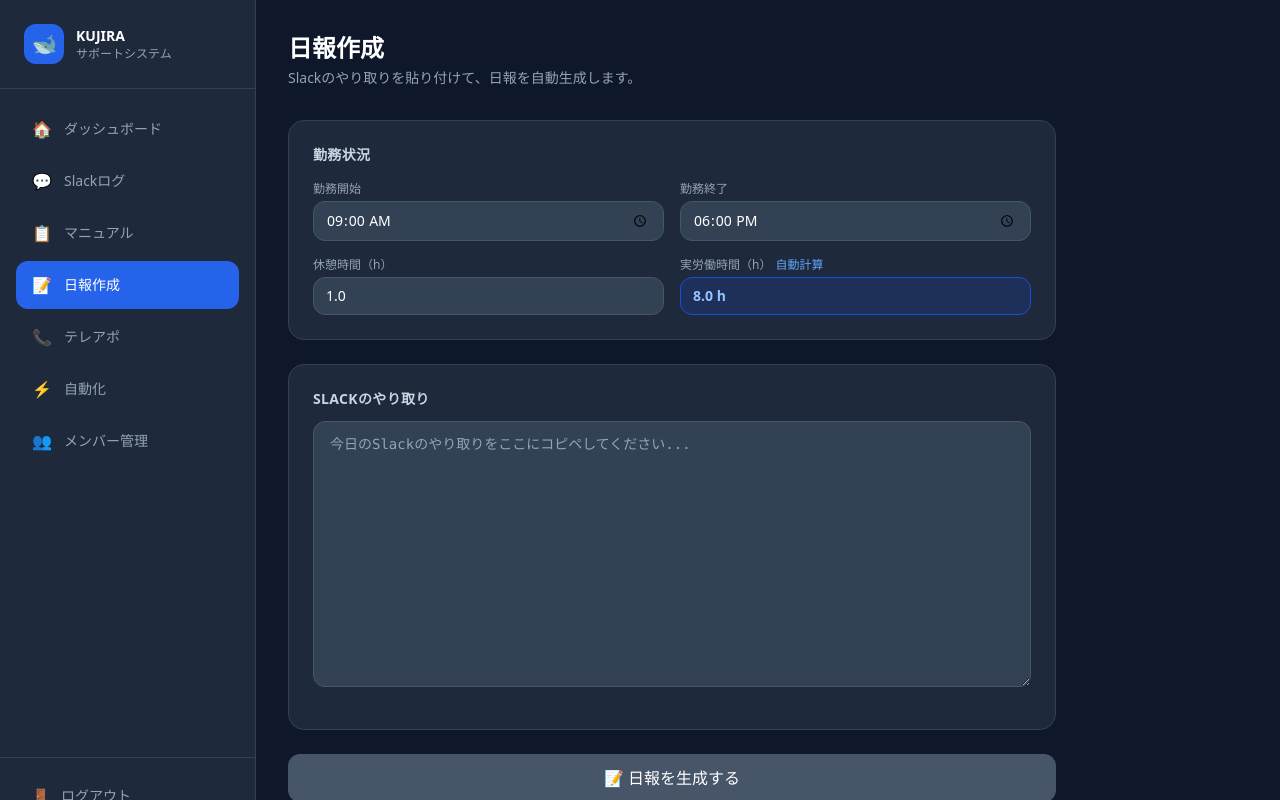
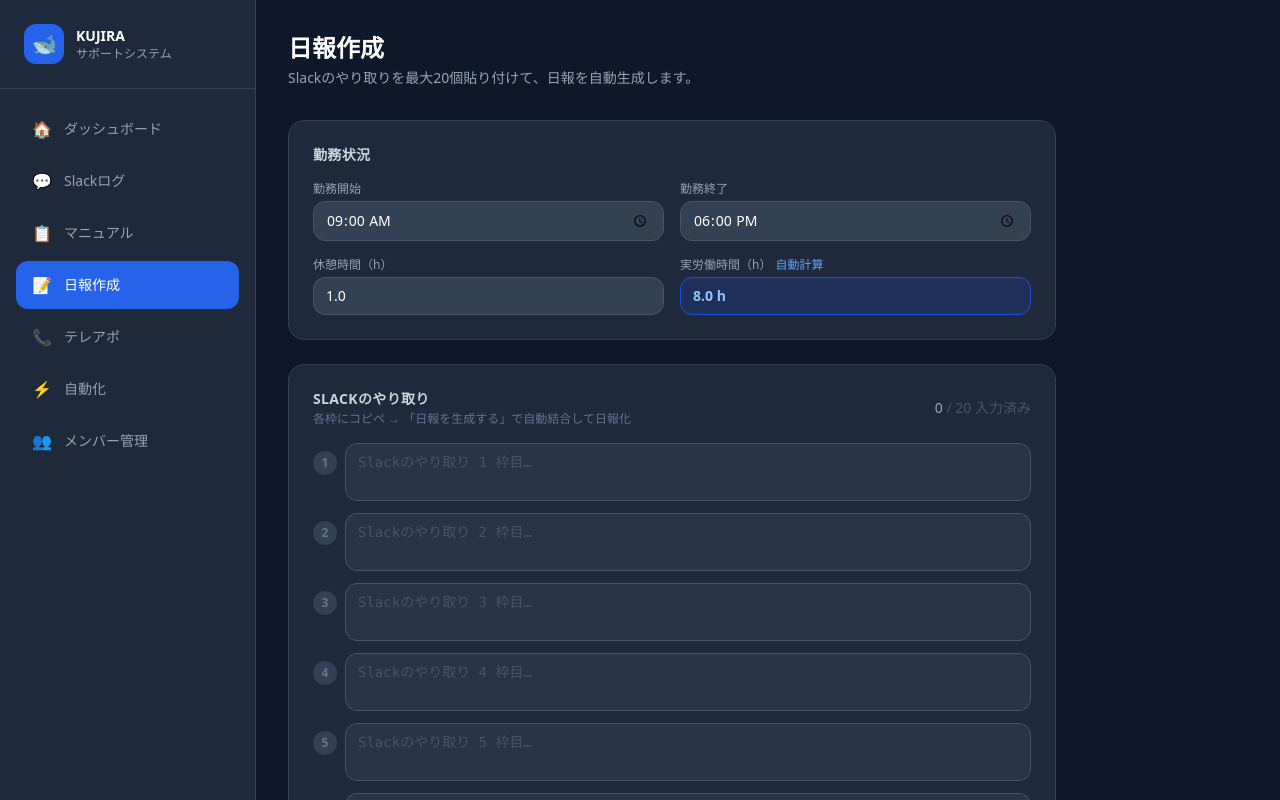
Before and after one commit to fyoneyone9-cyber/kujira-support, a Next.js app: page /nippou in a window 1280 px wide. Shown: the top 800 px of the page. Built offline with nearby package versions, Linux system fonts and the light colour scheme.

Commit message:
feat: 日報のSlack入力を20枠コピペ→自動結合方式に変更

```diff
--- a/src/app/(app)/nippou/page.tsx
+++ b/src/app/(app)/nippou/page.tsx
@@ -5,9 +5,8 @@ import { useState } from 'react'
 const DEFAULT_START = '09:00'
 const DEFAULT_END = '18:00'
 const DEFAULT_BREAK = '1.0'
+const SLOT_COUNT = 20
 
-
-// HH:MM × 2 → 差を時間（小数）で返す
 function calcWork(start: string, end: string, br: string): string {
   const [sh, sm] = start.split(':').map(Number)
   const [eh, em] = end.split(':').map(Number)
@@ -19,30 +18,36 @@ function calcWork(start: string, end: string, br: string): string {
 }
 
 export default function NippouPage() {
-  const [slackContent, setSlackContent] = useState('')
   const [startTime, setStartTime] = useState(DEFAULT_START)
-  const [endTime, setEndTime] = useState(DEFAULT_END)
+  const [endTime, setEndTime]     = useState(DEFAULT_END)
   const [breakTime, setBreakTime] = useState(DEFAULT_BREAK)
+  const workTime = calcWork(startTime, endTime, breakTime)
 
-  // 実労働時間は自動計算（手入力なし）
-  const workTime = calcWork(startTime, endTime, breakTime)
-  const [loading, setLoading] = useState(false)
-  const [error, setError] = useState('')
+  // 20個のSlack貼り付け枠
+  const [slots, setSlots] = useState<string[]>(Array(SLOT_COUNT).fill(''))
+
+  const setSlot = (i: number, v: string) => {
+    setSlots(prev => { const n = [...prev]; n[i] = v; return n })
+  }
+  const clearSlot = (i: number) => setSlot(i, '')
+
+  // 入力済みスロットだけ結合
+  const mergedContent = slots.filter(s => s.trim()).join('\n\n---\n\n')
+  const filledCount   = slots.filter(s => s.trim()).length
+
+  const [loading, setLoading]     = useState(false)
+  const [error, setError]         = useState('')
   const [nippouBody, setNippouBody] = useState('')
-  const [copied, setCopied] = useState(false)
+  const [copied, setCopied]       = useState(false)
 
   const generate = async () => {
-    if (!slackContent.trim()) return
-    setLoading(true)
-    setError('')
-    setNippouBody('')
-    setCopied(false)
-
+    if (!mergedContent) return
+    setLoading(true); setError(''); setNippouBody(''); setCopied(false)
     try {
       const res = await fetch('/api/ai/nippou', {
         method: 'POST',
         headers: { 'Content-Type': 'application/json' },
-        body: JSON.stringify({ content: slackContent }),
+        body: JSON.stringify({ content: mergedContent }),
       })
       const data = await res.json()
       if (!res.ok) throw new Error(data.error)
@@ -73,45 +78,34 @@ ${nippouBody}`
     <div className="max-w-3xl">
       <div className="mb-8">
         <h1 className="text-2xl font-bold text-white">日報作成</h1>
-        <p className="text-slate-400 text-sm mt-1">Slackのやり取りを貼り付けて、日報を自動生成します。</p>
+        <p className="text-slate-400 text-sm mt-1">Slackのやり取りを最大20個貼り付けて、日報を自動生成します。</p>
       </div>
 
       <div className="space-y-6">
+
         {/* 勤務状況 */}
         <div className="bg-slate-800 rounded-2xl p-6 border border-slate-700 space-y-4">
           <h2 className="text-sm font-semibold text-slate-300 uppercase tracking-wide">勤務状況</h2>
           <div className="grid grid-cols-2 gap-4">
             <div>
               <label className="block text-xs text-slate-400 mb-1">勤務開始</label>
-              <input
-                type="time"
-                value={startTime}
-                onChange={(e) => setStartTime(e.target.value)}
-                className="w-full px-3 py-2 bg-slate-700 border border-slate-600 rounded-xl text-white text-sm focus:outline-none focus:ring-2 focus:ring-blue-500"
-              />
+              <input type="time" value={startTime} onChange={e => setStartTime(e.target.value)}
+                className="w-full px-3 py-2 bg-slate-700 border border-slate-600 rounded-xl text-white text-sm focus:outline-none focus:ring-2 focus:ring-blue-500" />
             </div>
             <div>
               <label className="block text-xs text-slate-400 mb-1">勤務終了</label>
-              <input
-                type="time"
-                value={endTime}
-                onChange={(e) => setEndTime(e.target.value)}
-                className="w-full px-3 py-2 bg-slate-700 border border-slate-600 rounded-xl text-white text-sm focus:outline-none focus:ring-2 focus:ring-blue-500"
-              />
+              <input type="time" value={endTime} onChange={e => setEndTime(e.target.value)}
+                className="w-full px-3 py-2 bg-slate-700 border border-slate-600 rounded-xl text-white text-sm focus:outline-none focus:ring-2 focus:ring-blue-500" />
             </div>
             <div>
               <label className="block text-xs text-slate-400 mb-1">休憩時間（h）</label>
-              <input
-                type="number"
-                step="0.5"
-                min="0"
-                value={breakTime}
-                onChange={(e) => setBreakTime(e.target.value)}
-                className="w-full px-3 py-2 bg-slate-700 border border-slate-600 rounded-xl text-white text-sm focus:outline-none focus:ring-2 focus:ring-blue-500"
-              />
+              <input type="number" step="0.5" min="0" value={breakTime} onChange={e => setBreakTime(e.target.value)}
+                className="w-full px-3 py-2 bg-slate-700 border border-slate-600 rounded-xl text-white text-sm focus:outline-none focus:ring-2 focus:ring-blue-500" />
             </div>
             <div>
-              <label className="block text-xs text-slate-400 mb-1">実労働時間（h）<span className="ml-1 text-blue-400">自動計算</span></label>
+              <label className="block text-xs text-slate-400 mb-1">
+                実労働時間（h）<span className="ml-1 text-blue-400">自動計算</span>
+              </label>
               <div className={`w-full px-3 py-2 rounded-xl text-sm font-bold border ${
                 workTime ? 'bg-blue-900/40 border-blue-700 text-blue-300' : 'bg-slate-700 border-slate-600 text-slate-500'
               }`}>
@@ -121,40 +115,81 @@ ${nippouBody}`
           </div>
         </div>
 
-        {/* Slack入力 */}
-        <div className="bg-slate-800 rounded-2xl p-6 border border-slate-700 space-y-3">
-          <h2 className="text-sm font-semibold text-slate-300 uppercase tracking-wide">Slackのやり取り</h2>
-          <textarea
-            value={slackContent}
-            onChange={(e) => setSlackContent(e.target.value)}
-            placeholder="今日のSlackのやり取りをここにコピペしてください..."
-            rows={12}
-            className="w-full px-4 py-3 bg-slate-700 border border-slate-600 rounded-xl text-white placeholder-slate-400 focus:outline-none focus:ring-2 focus:ring-blue-500 text-sm font-mono resize-y"
-          />
-          <p className="text-xs text-slate-500">
-            {slackContent.length > 0 ? `${slackContent.length} 文字` : ''}
-          </p>
+        {/* Slack 20枠 */}
+        <div className="bg-slate-800 rounded-2xl p-6 border border-slate-700 space-y-4">
+          <div className="flex items-center justify-between">
+            <div>
+              <h2 className="text-sm font-semibold text-slate-300 uppercase tracking-wide">Slackのやり取り</h2>
+              <p className="text-xs text-slate-500 mt-0.5">各枠にコピペ → 「日報を生成する」で自動結合して日報化</p>
+            </div>
+            <div className="flex items-center gap-3">
+              <span className="text-sm text-slate-400">
+                <span className={filledCount > 0 ? 'text-blue-400 font-bold' : ''}>{filledCount}</span>
+                <span className="text-slate-600"> / {SLOT_COUNT} 入力済み</span>
+              </span>
+              {filledCount > 0 && (
+                <button
+                  onClick={() => setSlots(Array(SLOT_COUNT).fill(''))}
+                  className="text-xs text-red-400 hover:text-red-300 px-2 py-1 rounded-lg bg-red-950/30 border border-red-800/40"
+                >
+                  全クリア
+                </button>
+              )}
+            </div>
+          </div>
+
+          <div className="space-y-3">
+            {slots.map((slot, i) => (
+              <div key={i} className="flex gap-2 items-start">
+                {/* 番号バッジ */}
+                <span className={`mt-2 flex-shrink-0 w-6 h-6 rounded-full flex items-center justify-center text-xs font-bold ${
+                  slot.trim() ? 'bg-blue-600 text-white' : 'bg-slate-700 text-slate-500'
+                }`}>{i + 1}</span>
+
+                {/* テキストエリア */}
+                <textarea
+                  value={slot}
+                  onChange={e => setSlot(i, e.target.value)}
+                  placeholder={`Slackのやり取り ${i + 1} 枠目…`}
+                  rows={slot.trim() ? Math.min(6, slot.split('\n').length + 1) : 2}
+                  className={`flex-1 px-3 py-2 rounded-xl text-sm font-mono resize-none focus:outline-none focus:ring-2 border transition-colors ${
+                    slot.trim()
+                      ? 'bg-slate-700 border-blue-700/60 text-white focus:ring-blue-500'
+                      : 'bg-slate-700/50 border-slate-600 text-slate-300 placeholder-slate-600 focus:ring-blue-500'
+                  }`}
+                />
+
+                {/* クリアボタン */}
+                {slot.trim() && (
+                  <button
+                    onClick={() => clearSlot(i)}
+                    className="mt-2 text-slate-500 hover:text-red-400 text-lg leading-none flex-shrink-0"
+                    title="クリア"
+                  >×</button>
+                )}
+              </div>
+            ))}
+          </div>
         </div>
 
         {/* 生成ボタン */}
         <button
           onClick={generate}
-          disabled={loading || !slackContent.trim()}
-          className="w-full py-3 bg-blue-600 hover:bg-blue-500 disabled:bg-slate-600 disabled:cursor-not-allowed text-white font-medium rounded-xl transition-colors flex items-center justify-center gap-2"
+          disabled={loading || filledCount === 0}
+          className="w-full py-4 bg-blue-600 hover:bg-blue-500 disabled:bg-slate-600 disabled:cursor-not-allowed text-white font-bold text-base rounded-xl transition-colors flex items-center justify-center gap-2"
         >
           {loading ? (
-            <><span className="animate-spin inline-block">⟳</span> 日報を生成中...</>
+            <><span className="animate-spin inline-block">⟳</span> 日報を生成中…</>
           ) : (
-            <>📝 日報を生成する</>
+            <>📝 {filledCount}件のやり取りを結合して日報を生成する</>
           )}
         </button>
 
-        {/* エラー */}
         {error && (
           <p className="text-red-400 text-sm bg-red-400/10 px-4 py-3 rounded-xl">{error}</p>
         )}
 
-        {/* 結果表示 */}
+        {/* 結果 */}
         {nippouBody && (
           <div className="bg-slate-800 rounded-2xl border border-slate-600 overflow-hidden">
             <div className="flex items-center justify-between px-5 py-3 border-b border-slate-700 bg-slate-700/50">
@@ -167,12 +202,11 @@ ${nippouBody}`
               </button>
             </div>
             <div className="p-5">
-              <pre className="text-slate-200 text-sm leading-relaxed whitespace-pre-wrap">
-                {fullNippou}
-              </pre>
+              <pre className="text-slate-200 text-sm leading-relaxed whitespace-pre-wrap">{fullNippou}</pre>
             </div>
           </div>
         )}
+
       </div>
     </div>
   )
```
